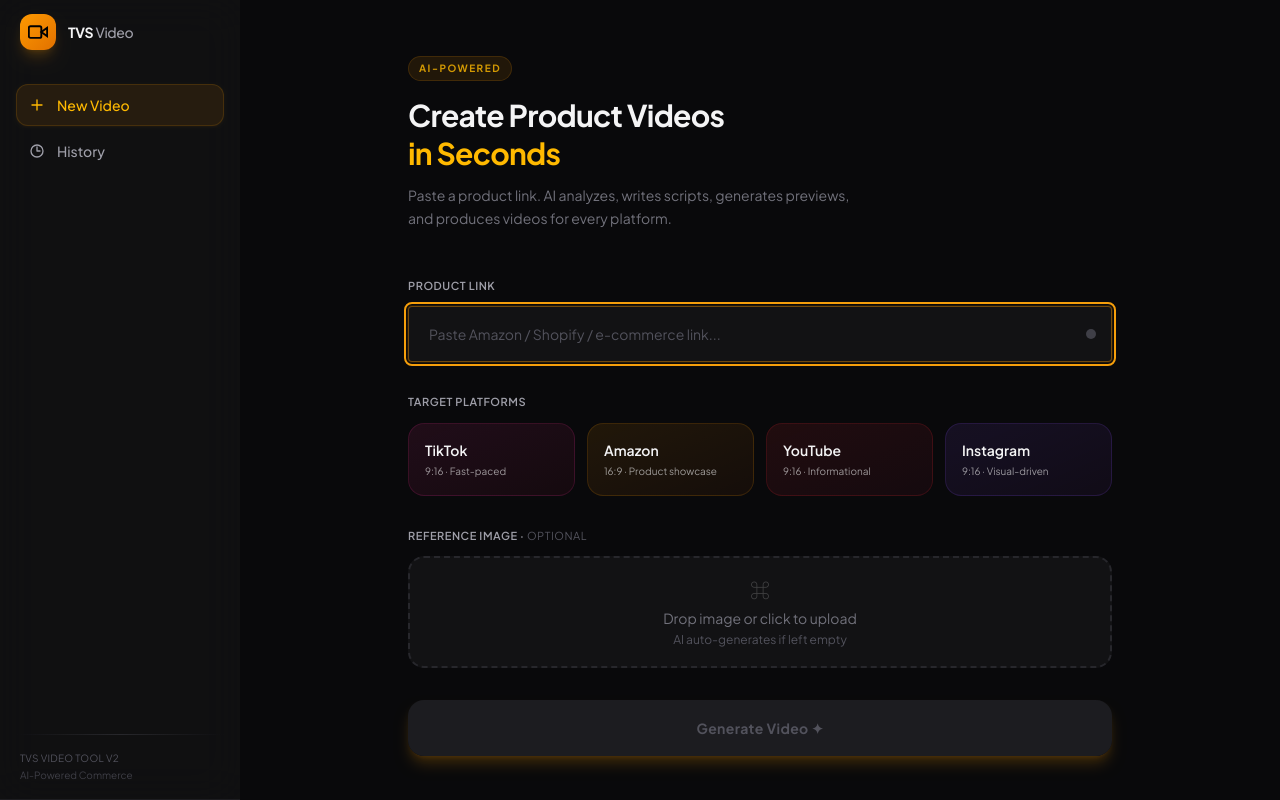
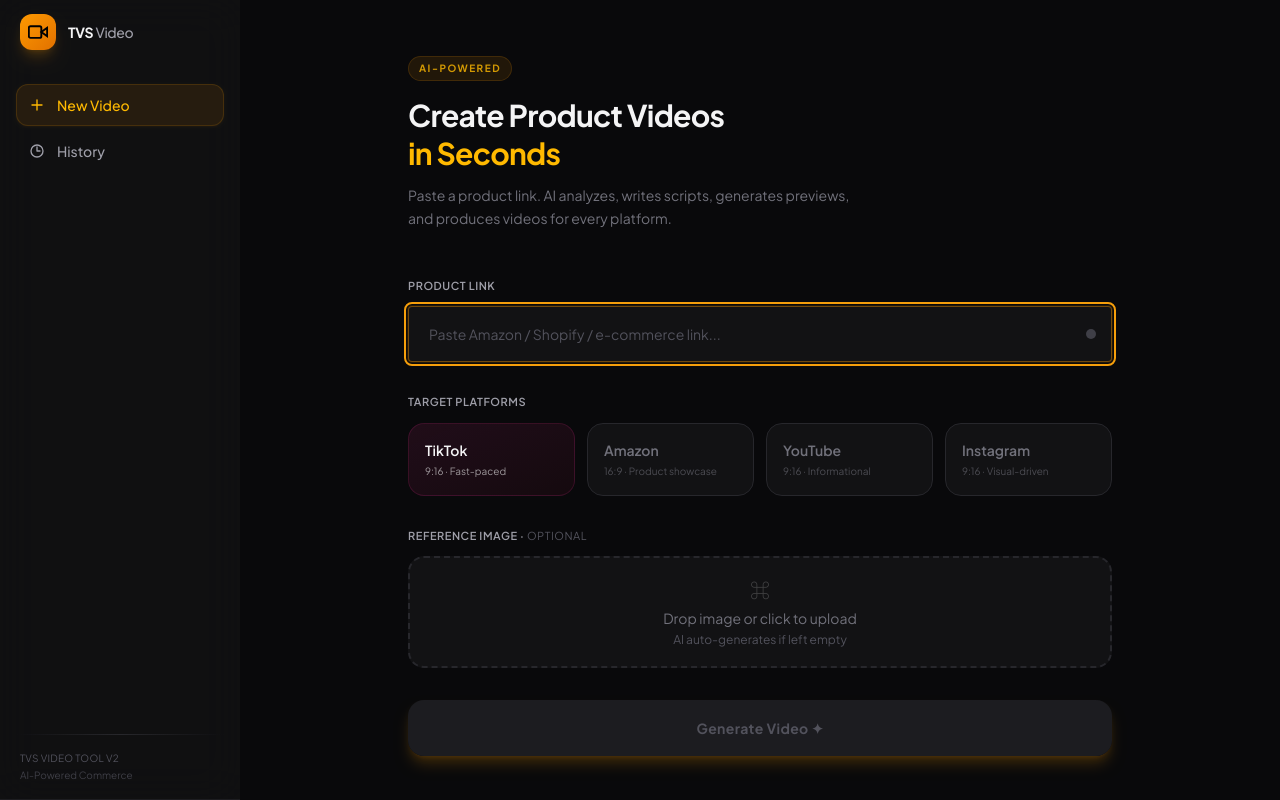
Before and after one commit to shen169/tvs-video-tool, a Next.js app in the folder frontend/: page / in a window 1280 px wide. Built offline with nearby package versions, Linux system fonts and the light colour scheme.

Commit message:
fix: 默认只选 TikTok，用户按需加选其他平台
之前默认全选4平台 → 每次4倍费用
现在默认只选 TikTok，用户自己勾选需要的平台

费用: 1平台 ~¥0.015/次 vs 4平台 ~¥0.06/次

```diff
--- a/frontend/app/page.tsx
+++ b/frontend/app/page.tsx
@@ -12,7 +12,7 @@ const PLATFORMS = [
 
 export default function HomePage() {
   const [url, setUrl] = useState("");
-  const [platforms, setPlatforms] = useState(["tiktok", "amazon", "youtube", "instagram"]);
+  const [platforms, setPlatforms] = useState(["tiktok"]);
   const [image, setImage] = useState<File | null>(null);
   const [loading, setLoading] = useState(false);
   const [error, setError] = useState("");
```
Also changed, not shown: 1 other file (tests, documents, lock files or other folders).
